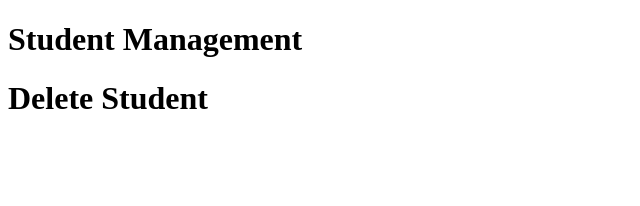
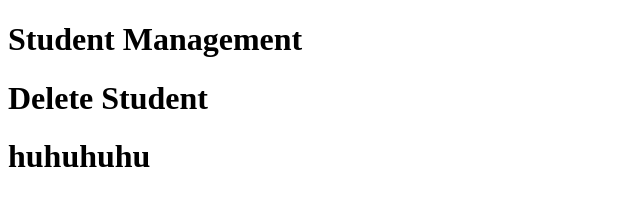
Before and after one commit to KhoaLe1507/tranning, a plain HTML site: page index.html in a window 1280 px wide. Shown: the whole page, without its empty margins (0-640 px from the left). Drawn offline with Linux system fonts and the light colour scheme.

Commit message:
Add heading 'huhuhuhu' to index.html

```diff
--- a/index.html
+++ b/index.html
@@ -8,5 +8,6 @@
 <body>
     <h1>Student Management</h1>
     <h1>Delete Student</h1>
+    <h1>huhuhuhu </h1>
 </body>
 </html>
```
